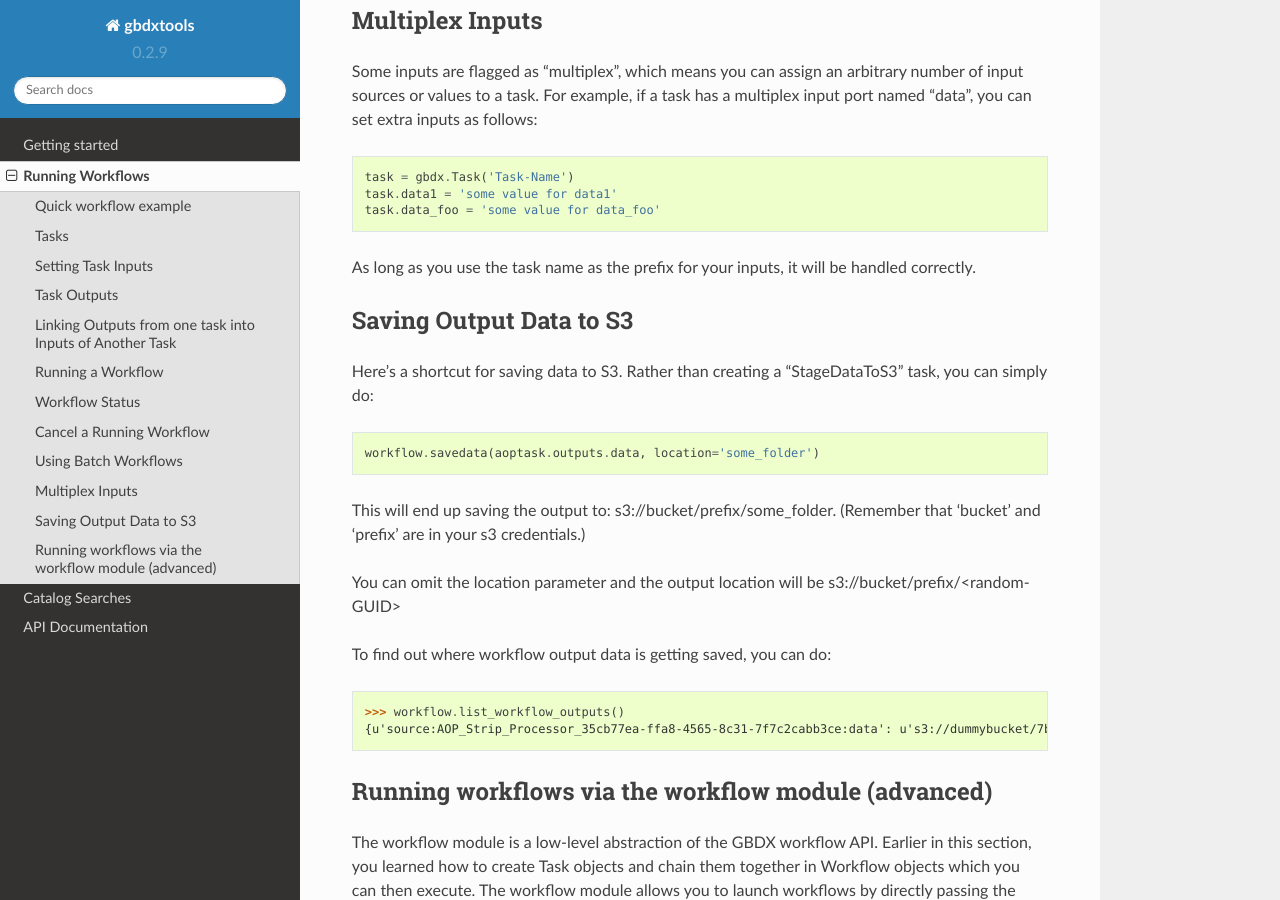
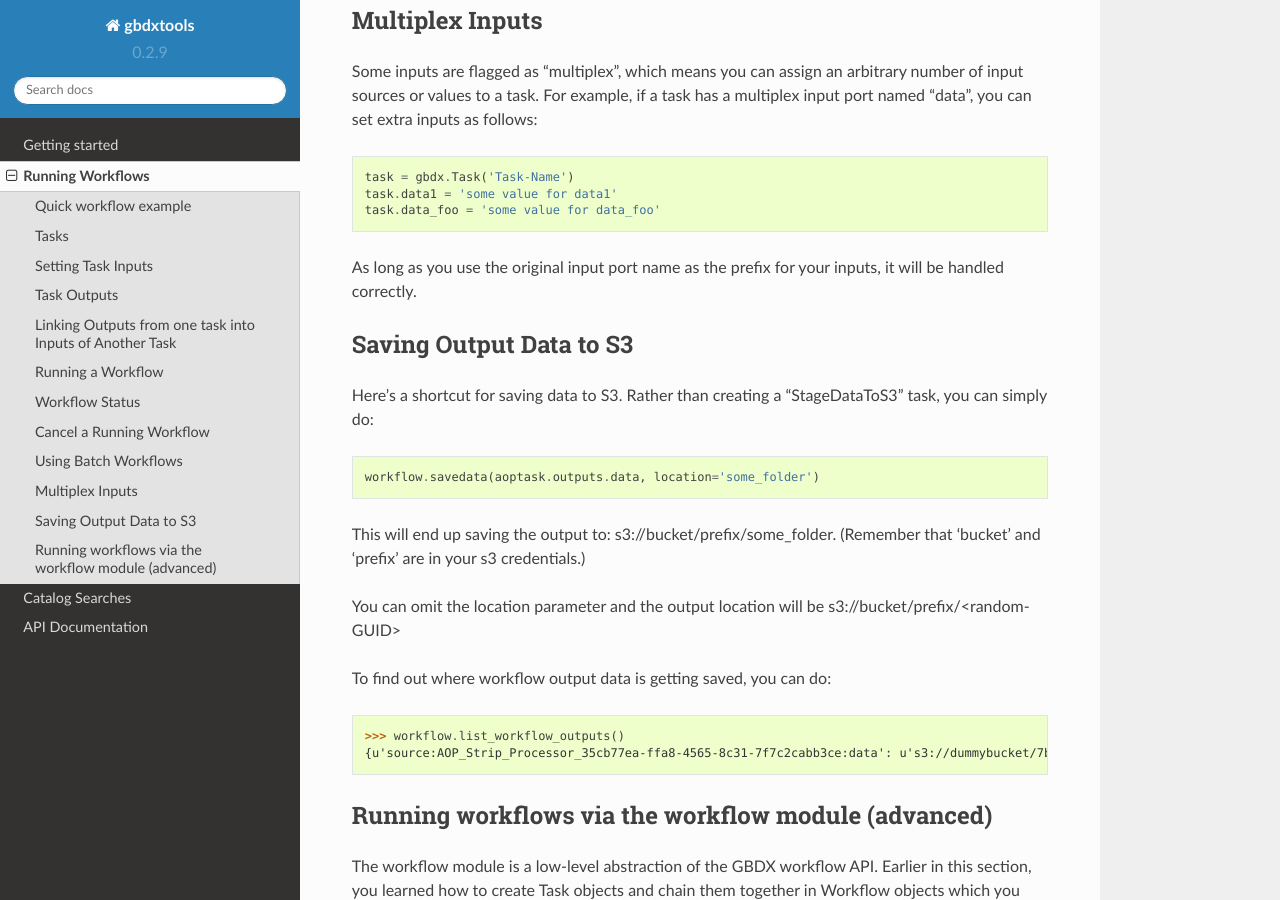
Before and after one commit to DigitalGlobe/gbdxtools, a Sphinx documentation site: the page built from docs/running_workflows.rst, in a window 1280 px wide and 900 px high, scrolled down 4135 px. Built offline with Sphinx 7.4.7 and the Read the Docs theme 2.0.0, drawn with Linux system fonts in a browser that asks for light colours.

Commit message:
quick tweak to docs

```diff
--- a/docs/running_workflows.rst
+++ b/docs/running_workflows.rst
@@ -226,7 +226,7 @@ values to a task.  For example, if a task has a multiplex input port named "data
     task.data1 = 'some value for data1'
     task.data_foo = 'some value for data_foo'
 
-As long as you use the task name as the prefix for your inputs, it will be handled correctly.
+As long as you use the original input port name as the prefix for your inputs, it will be handled correctly.
 
 
 Saving Output Data to S3
```
